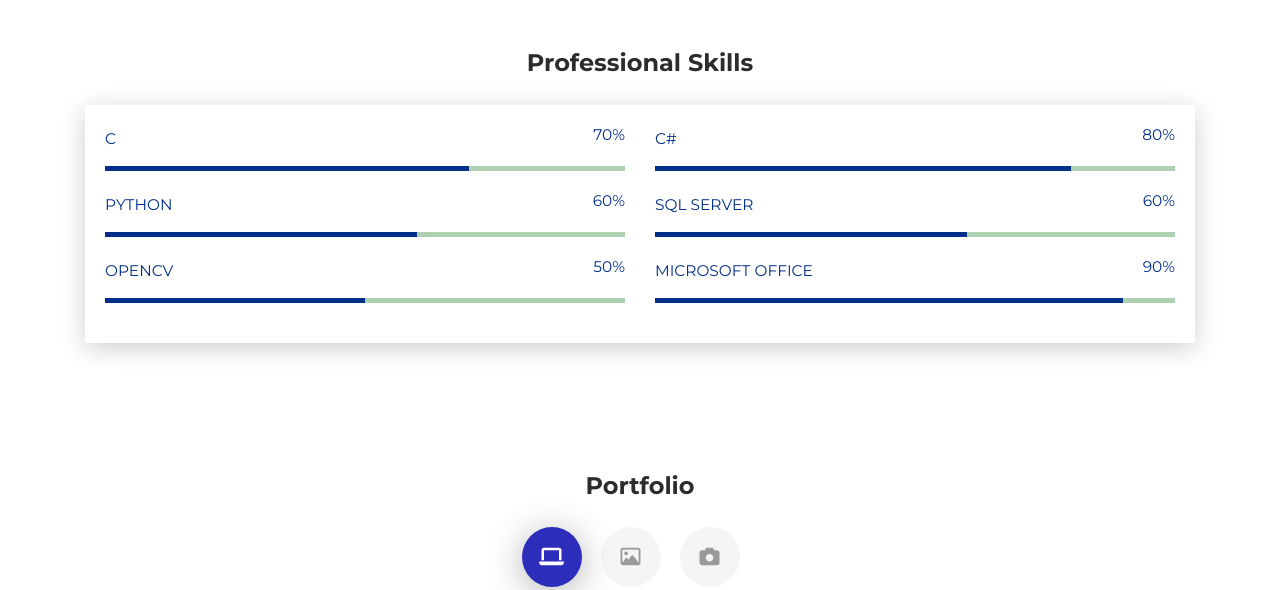
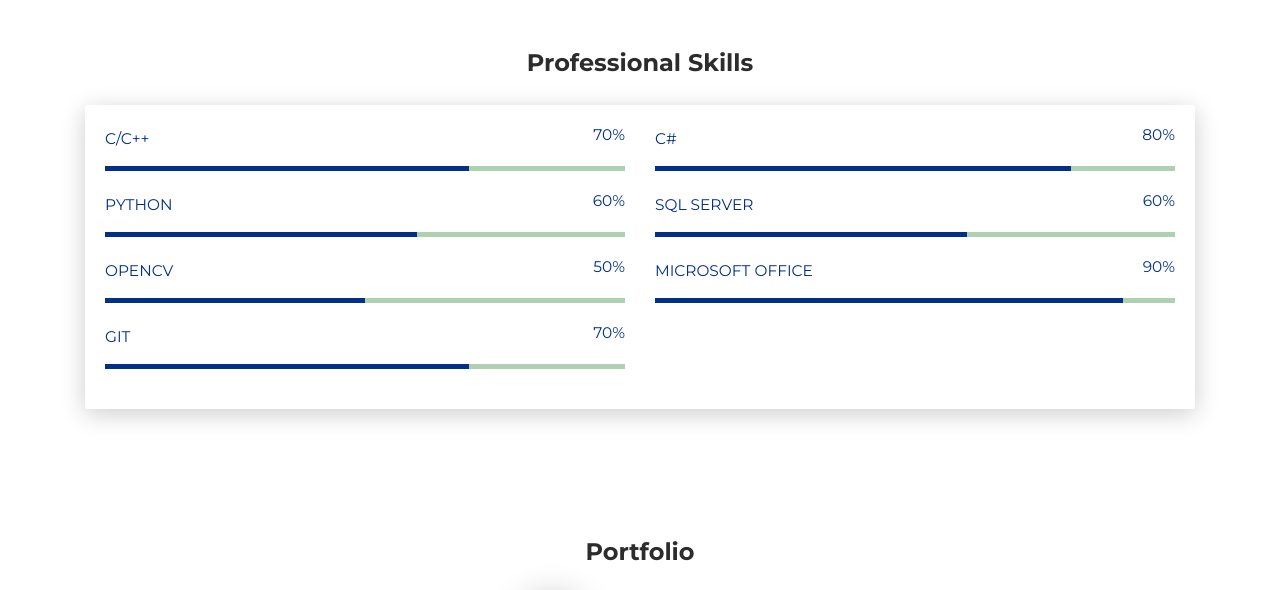
Before and after one commit to DucHienIT/DucHienIT.github.io, a plain HTML site: page index.html in a window 1280 px wide. Shown: the part 980-1570 px from the top of the page. Drawn offline with Linux system fonts and the light colour scheme.

Commit message:
update skills

```diff
--- a/index.html
+++ b/index.html
@@ -138,7 +138,7 @@
             <div class="card-body">
               <div class="row">
                 <div class="col-md-6">
-                  <div class="progress-container progress-primary"><span class="progress-badge">C</span>
+                  <div class="progress-container progress-primary"><span class="progress-badge">C/C++</span>
                     <div class="progress">
                       <div class="progress-bar progress-bar-primary" data-aos="progress-full" data-aos-offset="10"
                         data-aos-duration="2000" role="progressbar" aria-valuenow="60" aria-valuemin="0"
@@ -192,6 +192,20 @@
                       <div class="progress-bar progress-bar-primary" data-aos="progress-full" data-aos-offset="10"
                         data-aos-duration="2000" role="progressbar" aria-valuenow="60" aria-valuemin="0"
                         aria-valuemax="100" style="width: 90%;"></div><span class="progress-value">90%</span>
+                    </div>
+                  </div>
+                </div>
+              </div>
+              <div class="row">
+                <div class="col-md-6">
+                  <div class="progress-container progress-primary">
+                    <span class="progress-badge">Git</span>
+                    <div class="progress">
+                      <div class="progress-bar progress-bar-primary" data-aos="progress-full" data-aos-offset="10"
+                        data-aos-duration="2000" role="progressbar" aria-valuenow="60" aria-valuemin="0"
+                        aria-valuemax="100" style="width: 70%;">
+                      </div>
+                      <span class="progress-value">70%</span>
                     </div>
                   </div>
                 </div>
```
